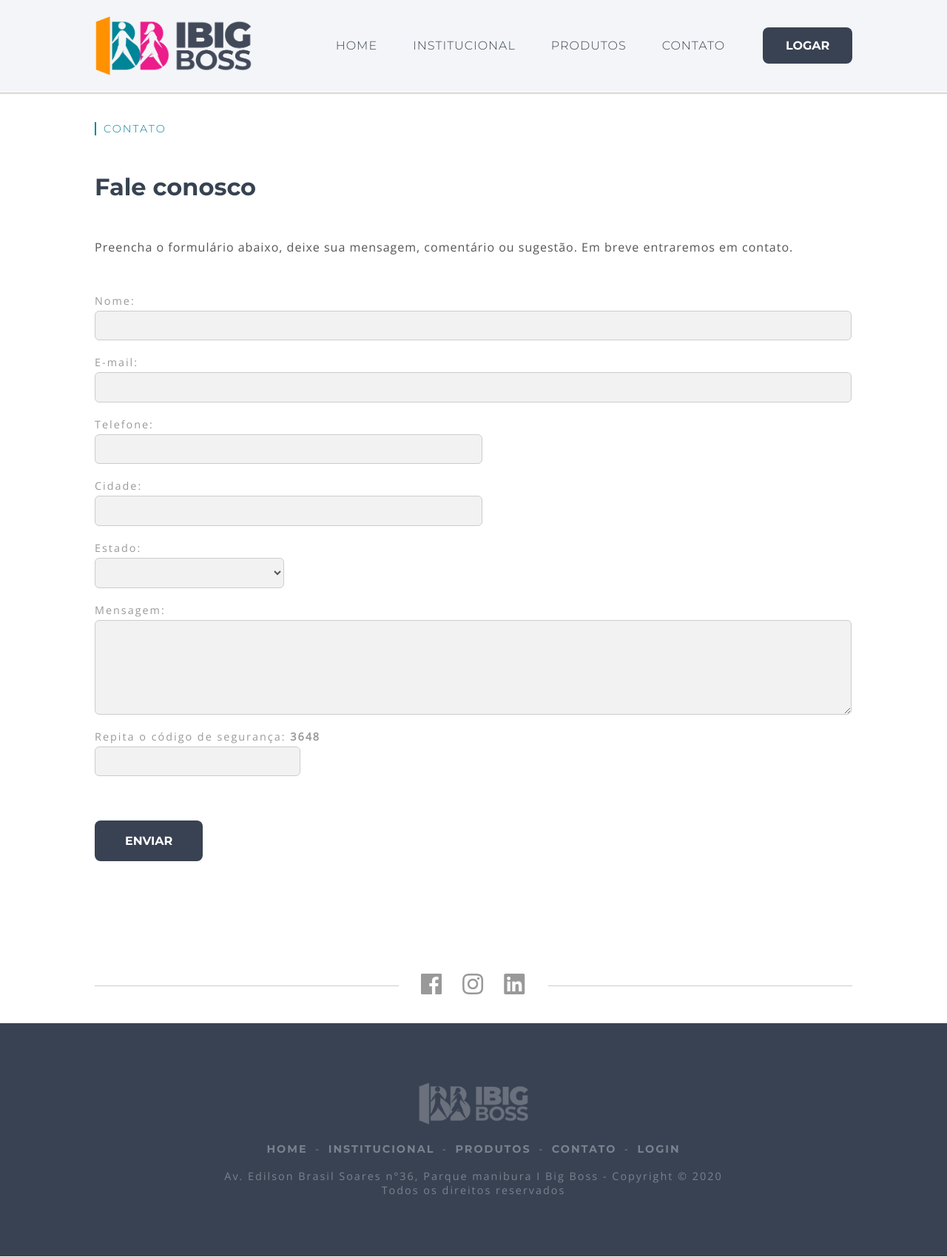
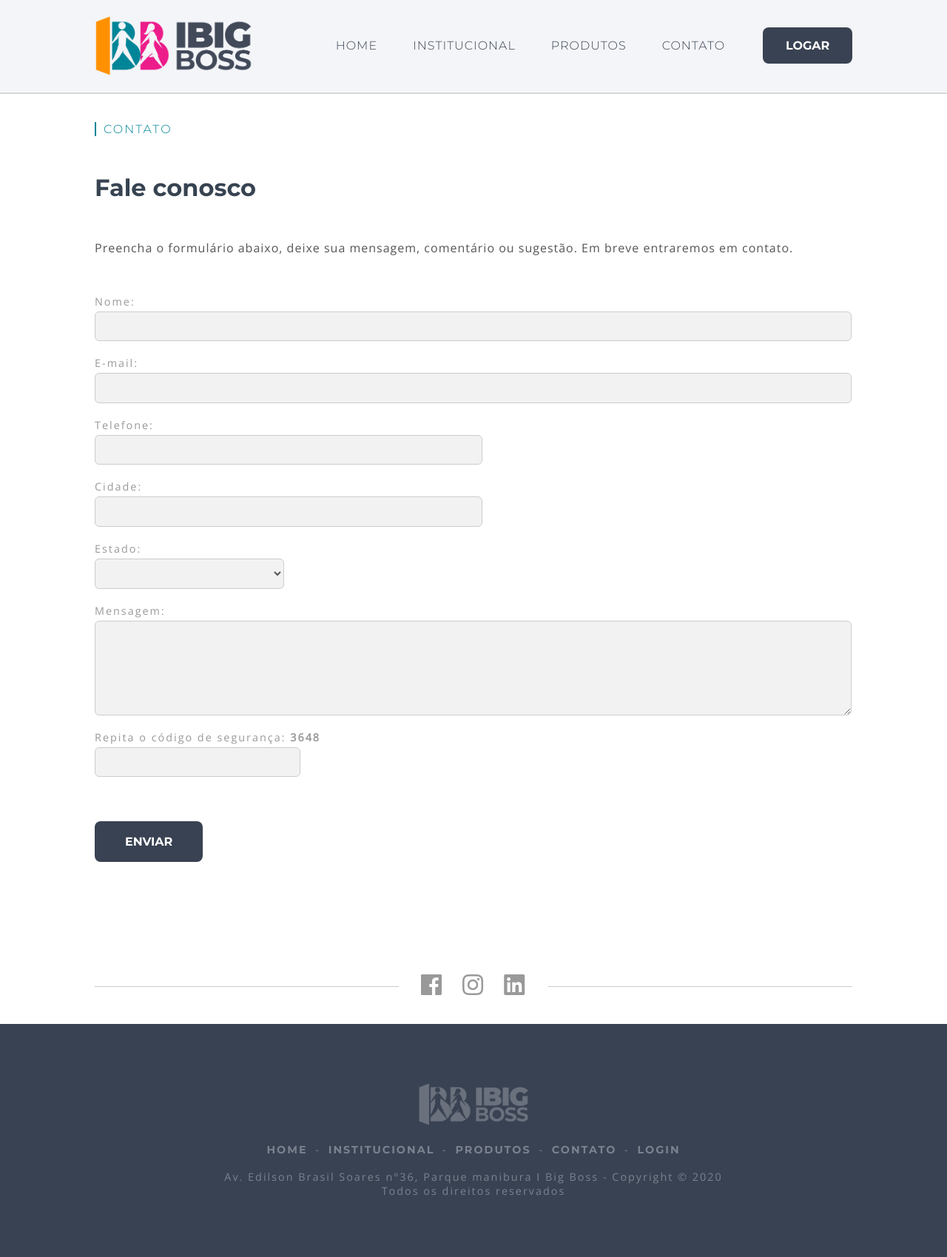
Before and after one commit to galeriaeg/siteibigboss, a PHP site: page /contato.php in a window 1280 px wide. Shown: the whole page at 74% size. Run offline with PHP 8.4, Linux system fonts and the light colour scheme; some libraries are stand-ins or nearby versions.

Commit message:
novo envio css 4k
novo envio css 4k

```diff
--- a/css/4k.css
+++ b/css/4k.css
@@ -333,7 +333,7 @@
 
 
 	.titTopic{
-		font:500 0.9em 'Montserrat', sans-serif;
+		font:500 1em 'Montserrat', sans-serif;
 		color:#008598;
 		border-left:2px solid #008598;
 		padding-left:10px;
```
